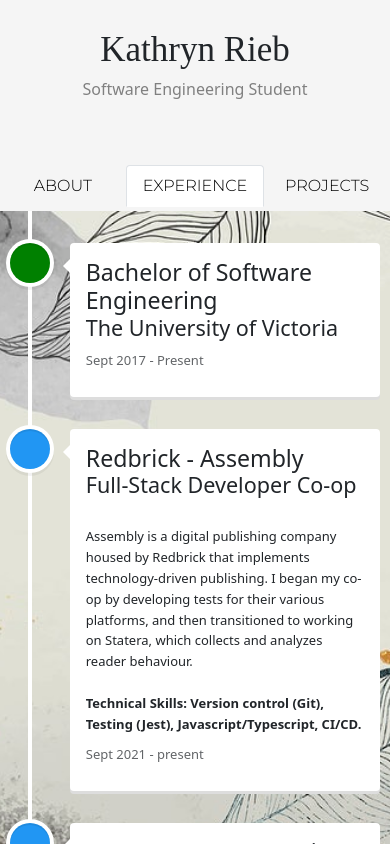
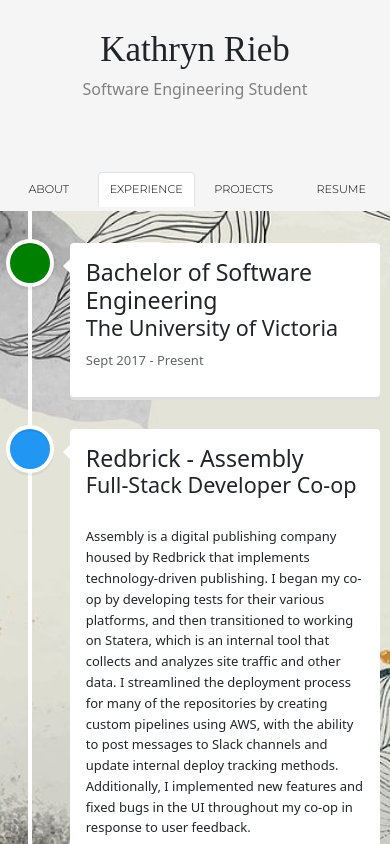
Before and after one commit to kanrieb/kanrieb.github.io, a React (Create React App) app: page /experience in a window 390 px wide. Built offline with nearby package versions, Linux system fonts and the light colour scheme; a web font is replaced by a local one.

Commit message:
Added resume and updated experience/projects

```diff
--- a/src/App.css
+++ b/src/App.css
@@ -9,6 +9,13 @@
   }
   .two .card-container .projectDesc p {
     font-size: 0.8125rem;
+  }
+}
+
+@media only screen and (max-width: 460px) {
+  .one .links .nav-link {
+    font-size: 0.7rem;
+    padding: 0.5rem 0.2rem;
   }
 }
 
--- a/src/App.js
+++ b/src/App.js
@@ -10,6 +10,7 @@ import ProjectsPage from "./pages/projects";
 import EducationPage from "./pages/education";
 import ExperiencePage from "./pages/experience";
 import SkillsPage from "./pages/skills";
+import Resume from "./pages/resume";
 import Nav from "react-bootstrap/Nav";
 import "bootstrap/dist/css/bootstrap.min.css";
 import "@fortawesome/fontawesome-free/js/all.js";
@@ -31,6 +32,10 @@ const routes = [
   {
     path: "/projects",
     main: () => <ProjectsPage />,
+  },
+  {
+    path: "/resume",
+    main: () => <Resume />,
   },
   // {
   //   path: "/kathryn-rieb/skills",
@@ -79,6 +84,7 @@ function App() {
                   {/* <Nav.Link href="/kathryn-rieb/skills">
                     SKILLS
                   </Nav.Link> */}
+                  <Nav.Link href="/resume">RESUME</Nav.Link>
                 </Nav>
               </div>
               <div className="social-container">
--- a/src/pages/experience.js
+++ b/src/pages/experience.js
@@ -34,12 +34,12 @@ const ExperiencePage = () => {
               Bachelor of Software Engineering
             </h3>
             <h4 className="vertical-timeline-element-subtitle">
-              The University of Victoria{" "}
+              The University of Victoria
             </h4>
           </VerticalTimelineElement>
           <VerticalTimelineElement
             className="vertical-timeline-element--work"
-            date="Sept 2021 - present"
+            date="Sept - Dec 2021"
             iconStyle={{ background: "rgb(33, 150, 243)", color: "#fff" }}
             // icon={<WorkIcon />}
           >
@@ -53,12 +53,18 @@ const ExperiencePage = () => {
               Assembly is a digital publishing company housed by Redbrick that
               implements technology-driven publishing. I began my co-op by
               developing tests for their various platforms, and then
-              transitioned to working on Statera, which collects and analyzes
-              reader behaviour.
+              transitioned to working on Statera, which is an internal tool that
+              collects and analyzes site traffic and other data. I streamlined
+              the deployment process for many of the repositories by creating
+              custom pipelines using AWS, with the ability to post messages to
+              Slack channels and update internal deploy tracking methods.
+              Additionally, I implemented new features and fixed bugs in the UI
+              throughout my co-op in response to user feedback.
               <br /> <br />
               <b>
-                Technical Skills: Version control (Git), Testing (Jest),
-                Javascript/Typescript, CI/CD.
+                Technical Skills: Version control (Git), Testing
+                (Jest/Cucumber), Javascript/Typescript, CI/CD, AWS
+                (CodePipeline, Cloudformation, Lambda), Golang.
               </b>
             </p>
           </VerticalTimelineElement>
--- a/src/pages/projects.js
+++ b/src/pages/projects.js
@@ -1,11 +1,10 @@
 import React from "react";
-import { ProductCard } from "react-ui-cards";
 import "../App.css";
-import Wrapper from "../components/wrapper.js";
 import { Background } from "../components/wrapper.js";
 import goodfriend0 from "../images/project-pictures/goodfriend0.jpeg";
 import checkfront from "../images/project-pictures/checkfront.png";
 import tree from "../images/project-pictures/decision-tree.png";
+import website from "../images/project-pictures/website.png";
 
 export function ProfileCard({
   title = "",
@@ -58,6 +57,14 @@ const ProjectsPage = () => {
       >
         <div className="card-container">
           <ProfileCard
+            title="Personal Website"
+            description="I always enjoyed the idea of having a place to showcase my skills and experience, and since I enjoy front-end development I decided to create my own website. I have had several versions of personal websites in the past, and will likely continue to experiment as my skills improve and my design preferences change. This portfolio was written using React, and all the code is available on Github."
+            time=""
+            buttonTitle="Github"
+            buttonLink="https://github.com/kanrieb/kanrieb.github.io"
+            image={website}
+          />
+          <ProfileCard
             title="Checkfront Daily Companion"
             description="For my degree capstone project, I worked on a team of 12 to collaborate with a
             client company called Checkfront. Our team implemented requirements engineering, software testing
@@ -69,7 +76,7 @@ const ProjectsPage = () => {
           />
           <ProfileCard
             title="Malicious URL Detection"
-            description="As a class project (ECE 470), myself and my two other team members created a
+            description="As a class project (ECE 470), two other team members and I created a
             Machine Learning program designed to classify URLs as malicious or benign. We implemented a
             decision tree using Python’s Scikit-Learn library and datasets of thousands of URLs, and
             researched relevant features for data and optimization techniques for the classifier."
@@ -81,9 +88,9 @@ const ProjectsPage = () => {
           <ProfileCard
             title="GoodFriend Web App"
             description="Collaborated with a small group of programmers using Git to create a web application for the SheHacks Hackathon.
-          We designed a mockup, implemented front- and back-end, and launched app on Heroku within 36 hours.
-          The front-end was implemented using the Python framework Flask, HTML, and CSS, and additionally
-          created and connected an Apache Cassandra database for back-end functionality using CQL."
+            We designed a mockup, implemented front- and back-end, and launched app on Heroku within 36 hours.
+            The front-end was implemented using the Python framework Flask, HTML, and CSS, and additionally
+            created and connected an Apache Cassandra database for back-end functionality using CQL."
             buttonTitle="Devpost"
             time="Jan 2021"
             buttonLink="https://devpost.com/software/good-friend"
--- /dev/null
+++ b/src/pages/resume.js
@@ -0,0 +1,27 @@
+import React from "react";
+import "../App.css";
+import "react-vertical-timeline-component/style.min.css";
+import { Background } from "../components/wrapper.js";
+
+const Resume = () => {
+  return (
+    <Background>
+      <div
+        style={{
+          position: "relative",
+          height: "100%",
+          width: "100%",
+        }}
+      >
+        <iframe
+          src="https://drive.google.com/file/d/1lZzuSIkPfHte_xY9SSfFLTq0bgQb53-a/preview"
+          width="100%"
+          height="100%"
+          allow="autoplay"
+        ></iframe>
+      </div>
+    </Background>
+  );
+};
+
+export default Resume;
```
Also changed, not shown: src/images/project-pictures/website.png (added), 1 other file (tests, documents, lock files or other folders).
